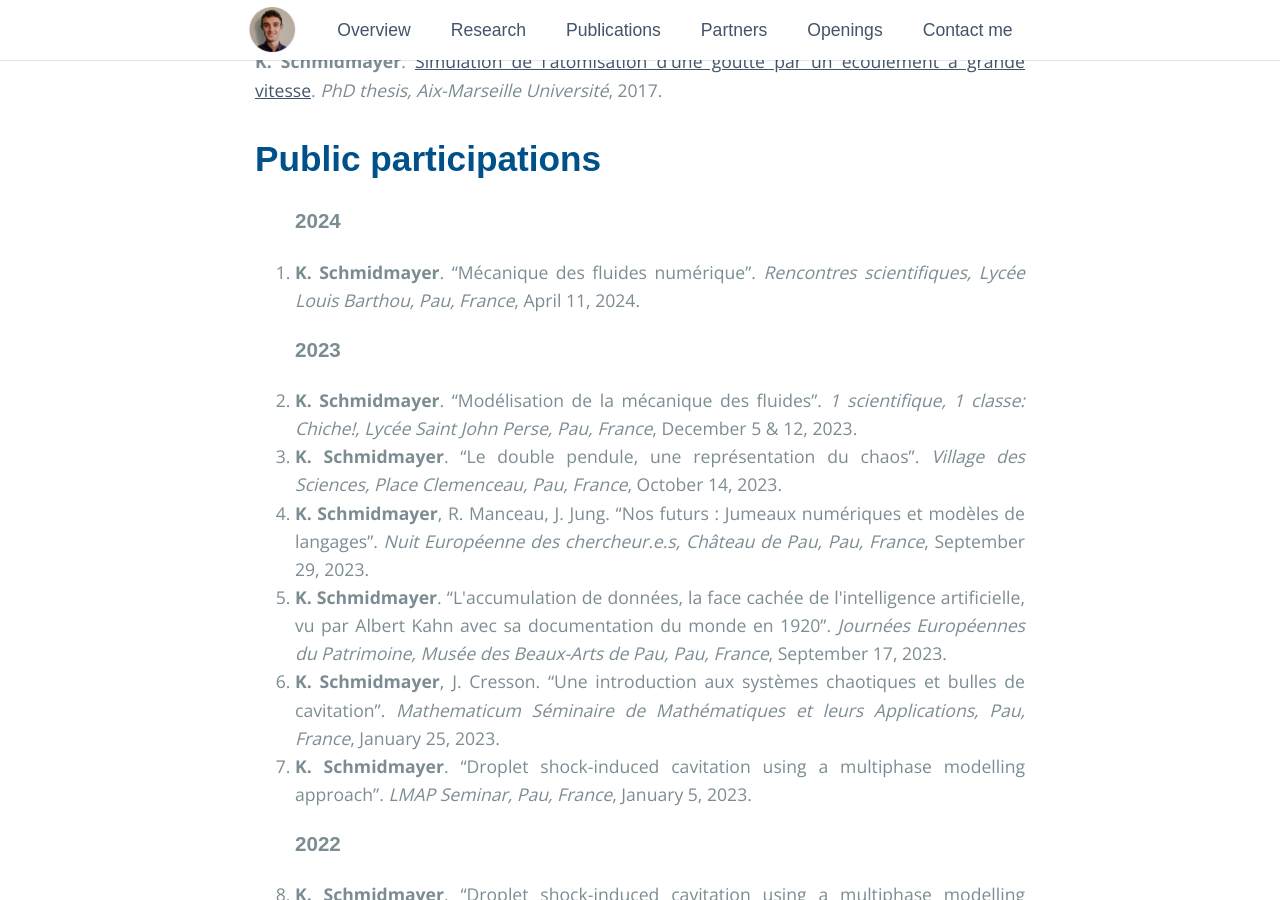
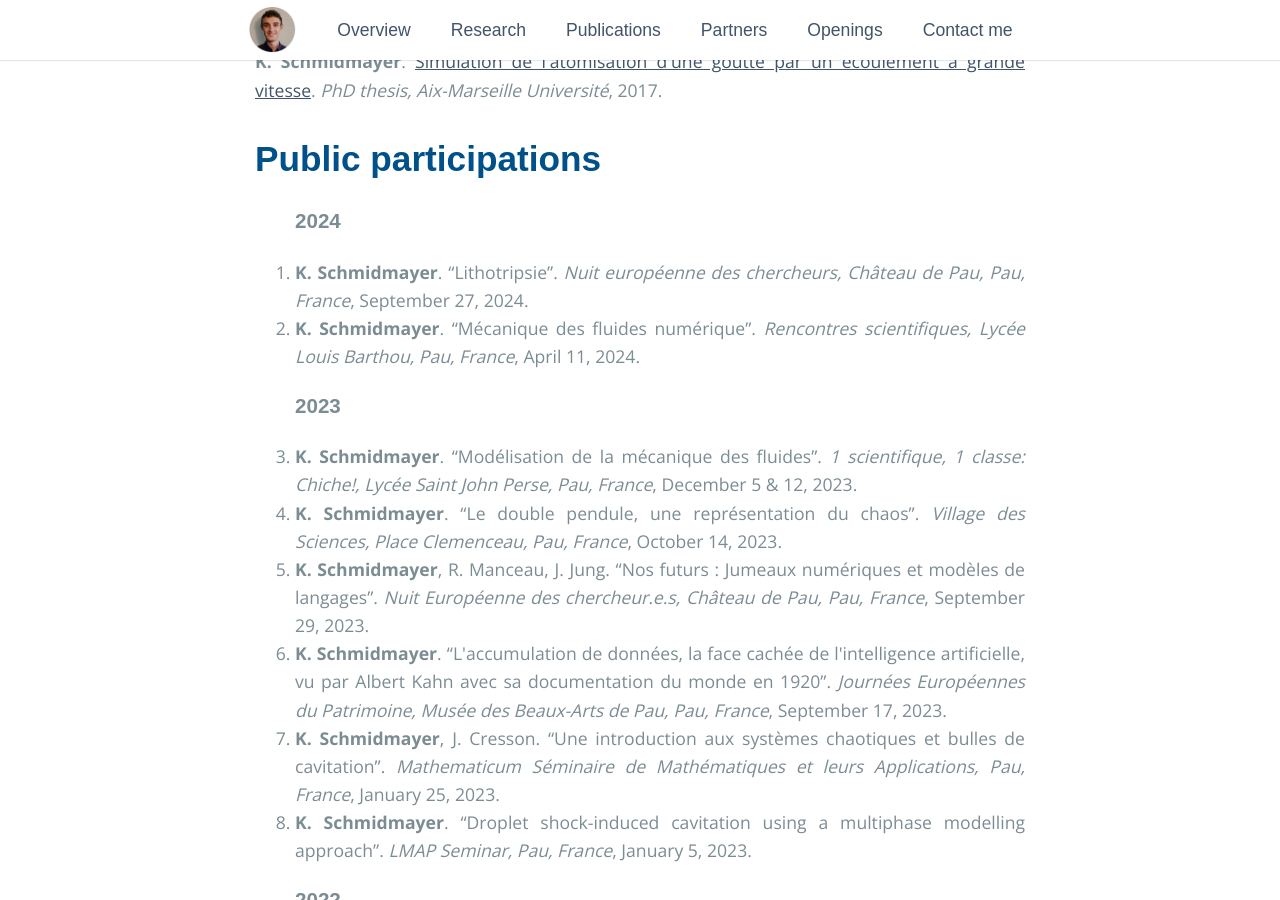
Before and after one commit to kevinschmidmayer/kevinschmidmayer.github.io, a Jekyll site: the page built from _pages/publications.md, in a window 1280 px wide and 900 px high, scrolled down 4608 px. Built offline with Jekyll 4.4.1, drawn with Linux system fonts in a browser that asks for light colours; some web fonts are replaced.

Commit message:
Update publications

```diff
--- a/_pages/publications.md
+++ b/_pages/publications.md
@@ -81,6 +81,7 @@ permalink: /publications/
 	<h1> Public participations </h1>
 	<ol>
 		<h3> 2024 </h3>
+		<li> <span style="font-weight:bold">K. Schmidmayer</span>. “Lithotripsie”. <em>Nuit européenne des chercheurs, Château de Pau, Pau, France</em>, September 27, 2024. </li>
 		<li> <span style="font-weight:bold">K. Schmidmayer</span>. “Mécanique des fluides numérique”. <em>Rencontres scientifiques, Lycée Louis Barthou, Pau, France</em>, April 11, 2024. </li>
 		<h3> 2023 </h3>
 		<li> <span style="font-weight:bold">K. Schmidmayer</span>. “Modélisation de la mécanique des fluides”. <em>1 scientifique, 1 classe: Chiche!, Lycée Saint John Perse, Pau, France</em>, December 5 & 12, 2023. </li>
```
